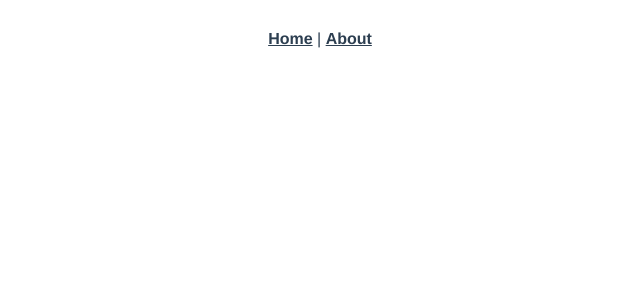
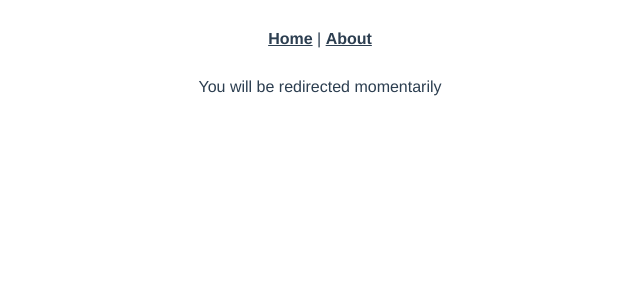
Before and after one commit to DennoDin/CustomRewardsManager, a Vue app: page /redirect in a window 1280 px wide. Shown: the top 300 px of the page, without its empty margins (320-960 px from the left). Built offline with nearby package versions, Linux system fonts and the light colour scheme.

Commit message:
feat: add redirect path

```diff
--- a/src/router/index.js
+++ b/src/router/index.js
@@ -17,6 +17,11 @@ const routes = [
     // this generates a separate chunk (about.[hash].js) for this route
     // which is lazy-loaded when the route is visited.
     component: () => import(/* webpackChunkName: "about" */ '../views/About.vue')
+  },
+  {
+    path: '/redirect',
+    name: 'Redirect',
+    component: () => import('../views/Redirect.vue')
   }
 ]
 
--- /dev/null
+++ b/src/views/Redirect.vue
@@ -0,0 +1,5 @@
+<template>
+    <div class="redirect">
+        You will be redirected momentarily
+    </div>
+</template>
```
